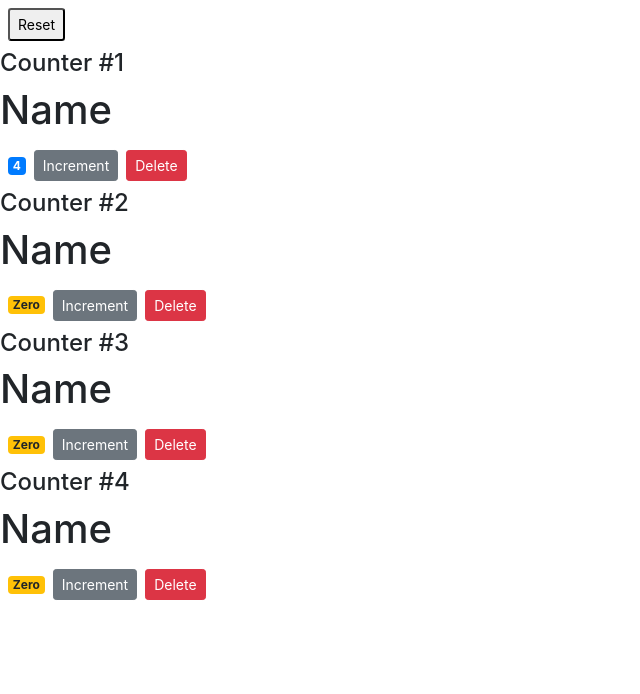
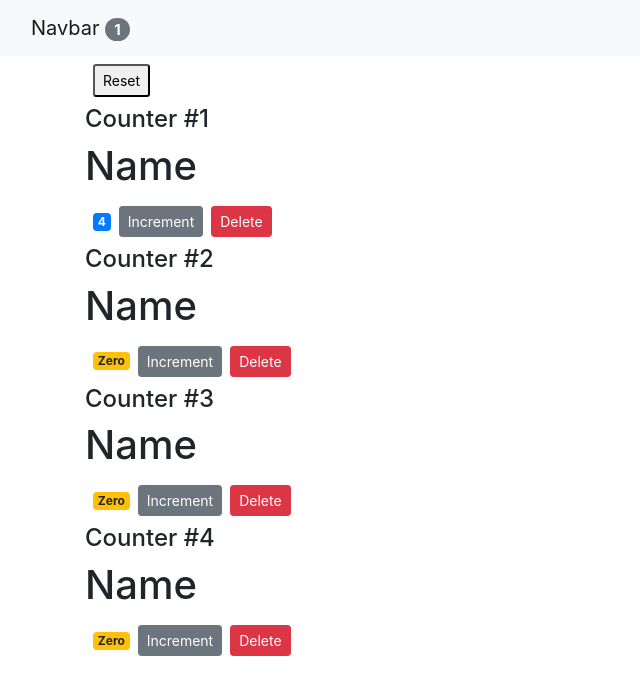
Before and after one commit to GayalBalasooriya/Vidley, a React (Create React App) app: page / in a window 1280 px wide. Shown: the top 694 px of the page, without its empty margins (0-640 px from the left). Built offline with nearby package versions, Linux system fonts and the light colour scheme.

Commit message:
Lifting state up done

```diff
--- a/src/App.js
+++ b/src/App.js
@@ -1,12 +1,52 @@
 import './App.css';
-import Movies from './components/movies';
+//import Movies from './components/movies';
+import Counters from './components/counters';
+import NavBar from './components/navbar';
+import React from 'react';
 
-function App() {
-  return (
-    <main className="container">
-      <Movies />
-    </main>
-  );
+class App extends React.Component {
+
+  state = {
+    counters: [
+      { id: 1, value: 4 },
+      { id: 2, value: 0 },
+      { id: 3, value: 0 },
+      { id: 4, value: 0 },
+    ],
+  };
+
+  handleDelete = (counterId) => {
+    //console.log("Event handler called", counterId);
+    const counters = this.state.counters.filter((i) => i.id !== counterId);
+    this.setState({ counters });
+  };
+
+  handleIncrement = (counter) => {
+    const counters = [...this.state.counters];
+    const index = counters.indexOf(counter);
+    counters[index] = { ...counter };
+    counters[index].value++;
+    this.setState({ counters });
+  };
+
+  handleReset = () => {
+    const counters = this.state.counters.map((i) => {
+      i.value = 0;
+      return i;
+    });
+    this.setState({ counters });
+  };
+
+  render() {
+    return (
+      <React.Fragment>
+        <NavBar totalCounters={this.state.counters.filter(c=>c.value>0).length}/>
+        <main className="container">
+          <Counters counters={this.state.counters} onReset={this.handleReset} onDelete={this.handleDelete} onIncrement={this.handleIncrement}/>
+        </main>
+      </React.Fragment>
+    );
+  }
 }
 
 export default App;
--- a/src/components/counters.jsx
+++ b/src/components/counters.jsx
@@ -2,52 +2,52 @@ import React from "react";
 import Counter from "./counter";
 
 class Counters extends React.Component {
-  state = {
-    counters: [
-      { id: 1, value: 4 },
-      { id: 2, value: 0 },
-      { id: 3, value: 0 },
-      { id: 4, value: 0 },
-    ],
-  };
+  // state = {
+  //   counters: [
+  //     { id: 1, value: 4 },
+  //     { id: 2, value: 0 },
+  //     { id: 3, value: 0 },
+  //     { id: 4, value: 0 },
+  //   ],
+  // };
 
-  handleDelete = (counterId) => {
-    //console.log("Event handler called", counterId);
-    const counters = this.state.counters.filter((i) => i.id !== counterId);
-    this.setState({ counters });
-  };
+  // handleDelete = (counterId) => {
+  //   //console.log("Event handler called", counterId);
+  //   const counters = this.state.counters.filter((i) => i.id !== counterId);
+  //   this.setState({ counters });
+  // };
 
-  handleIncrement = (counter) => {
-    const counters = [...this.state.counters];
-    const index = counters.indexOf(counter);
-    counters[index] = { ...counter };
-    counters[index].value++;
-    this.setState({ counters });
-  };
+  // handleIncrement = (counter) => {
+  //   const counters = [...this.state.counters];
+  //   const index = counters.indexOf(counter);
+  //   counters[index] = { ...counter };
+  //   counters[index].value++;
+  //   this.setState({ counters });
+  // };
 
-  handleReset = () => {
-    const counters = this.state.counters.map((i) => {
-      i.value = 0;
-      return i;
-    });
-    this.setState({ counters });
-  };
+  // handleReset = () => {
+  //   const counters = this.state.counters.map((i) => {
+  //     i.value = 0;
+  //     return i;
+  //   });
+  //   this.setState({ counters });
+  // };
 
   render() {
     return (
       <div>
         <button
           className="btn-btn-primary btn-sm m-2"
-          onClick={this.handleReset}
+          onClick={this.props.onReset}
         >
           Reset
         </button>
-        {this.state.counters.map((counter) => (
+        {this.props.counters.map((counter) => (
           <Counter
             key={counter.id}
             //value={counter.value}
-            onDelete={this.handleDelete}
-            onIncrement={this.handleIncrement}
+            onDelete={this.props.onDelete}
+            onIncrement={this.props.onIncrement}
             //id={counter.id}
             //selected={true}
             counter={counter}
--- /dev/null
+++ b/src/components/navbar.jsx
@@ -0,0 +1,19 @@
+import React, { Component } from "react";
+class NavBar extends Component {
+  render() {
+    return (
+      <nav class="navbar navbar-light bg-light">
+        <div className="container-fluid">
+          <a className="navbar-brand" href="#">
+            Navbar{" "}
+            <span className="badge badge-pill badge-secondary">
+              {this.props.totalCounters}
+            </span>
+          </a>
+        </div>
+      </nav>
+    );
+  }
+}
+
+export default NavBar;
--- a/src/index.js
+++ b/src/index.js
@@ -1,14 +1,13 @@
 import React from 'react';
 import ReactDOM from 'react-dom';
 import './index.css';
-//import App from './App';
+import App from './App';
 import reportWebVitals from './reportWebVitals';
 import 'bootstrap/dist/css/bootstrap.css';
-import Counters from './components/counters';
 
 ReactDOM.render(
   <React.StrictMode>
-    <Counters />
+    <App />
   </React.StrictMode>,
   document.getElementById('root')
 );
```
